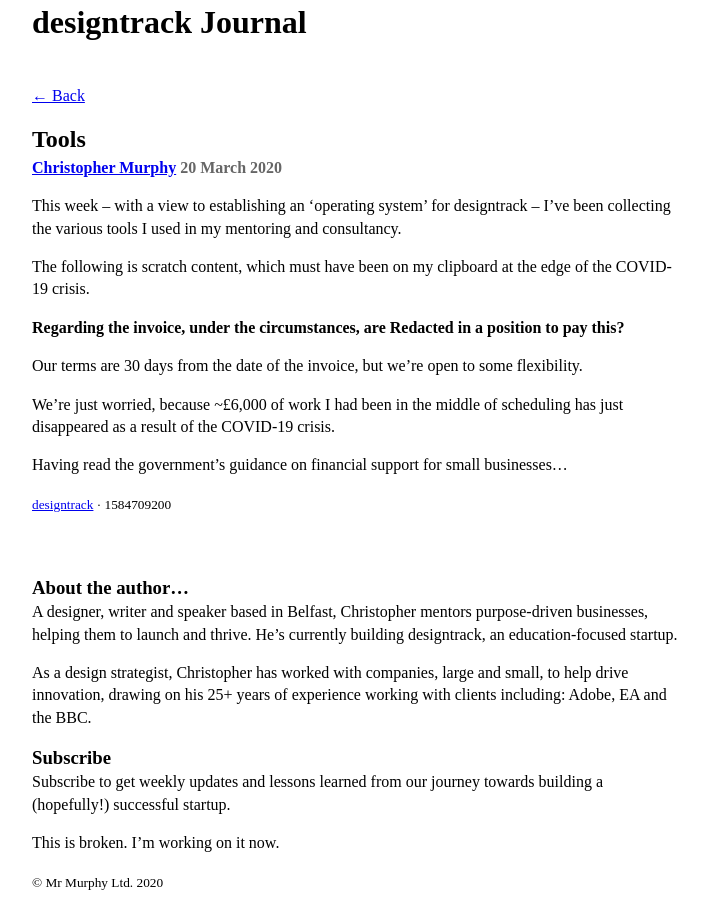
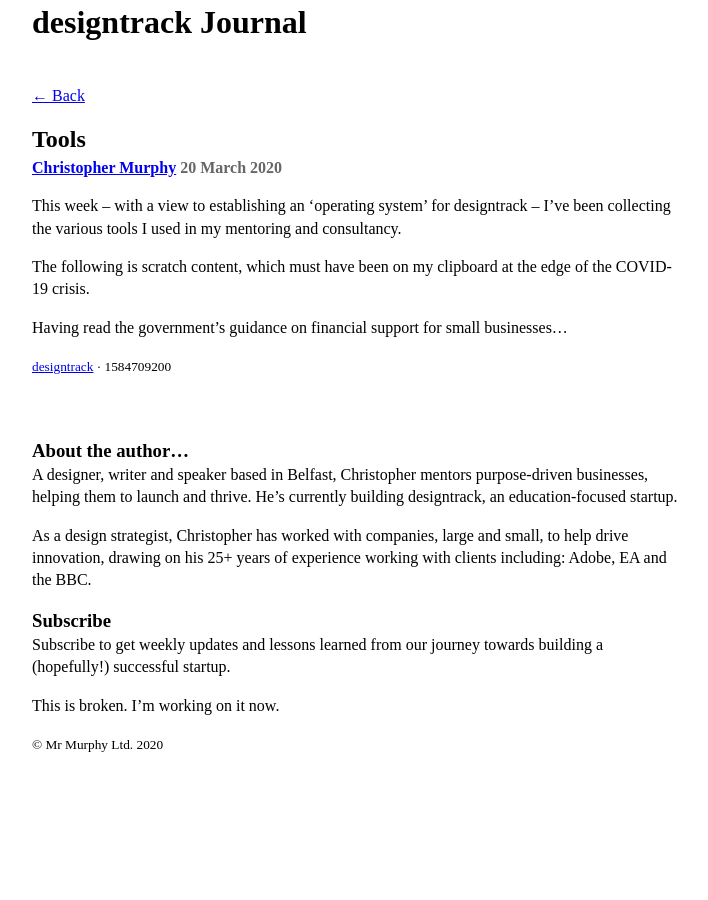
Before and after one commit to designtrack/designtrack-journal, a Jekyll site: the page built from _posts/2020-03-20-tools.md, in a window 1280 px wide. Shown: the whole page, without its empty margins (283-991 px from the left). Built offline with Jekyll 4.4.1, drawn with Linux system fonts in a browser that asks for light colours; nearby versions of some CDN libraries.

Commit message:
Update from Forestry.io Christopher Murphy updated _posts/2020-03-20-tools.md

```diff
--- a/_posts/2020-03-20-tools.md
+++ b/_posts/2020-03-20-tools.md
@@ -8,10 +8,4 @@
 
 The following is scratch content, which must have been on my clipboard at the edge of the COVID-19 crisis.
 
-> **Regarding the invoice, under the circumstances, are Redacted in a position to pay this?**
->
-> Our terms are 30 days from the date of the invoice, but we're open to some flexibility.
->
-> We're just worried, because \~£6,000 of work I had been in the middle of scheduling has just disappeared as a result of the COVID-19 crisis.
-
-Having read the government's guidance on financial support for small businesses…
+> Having read the government's guidance on financial support for small businesses…
```
